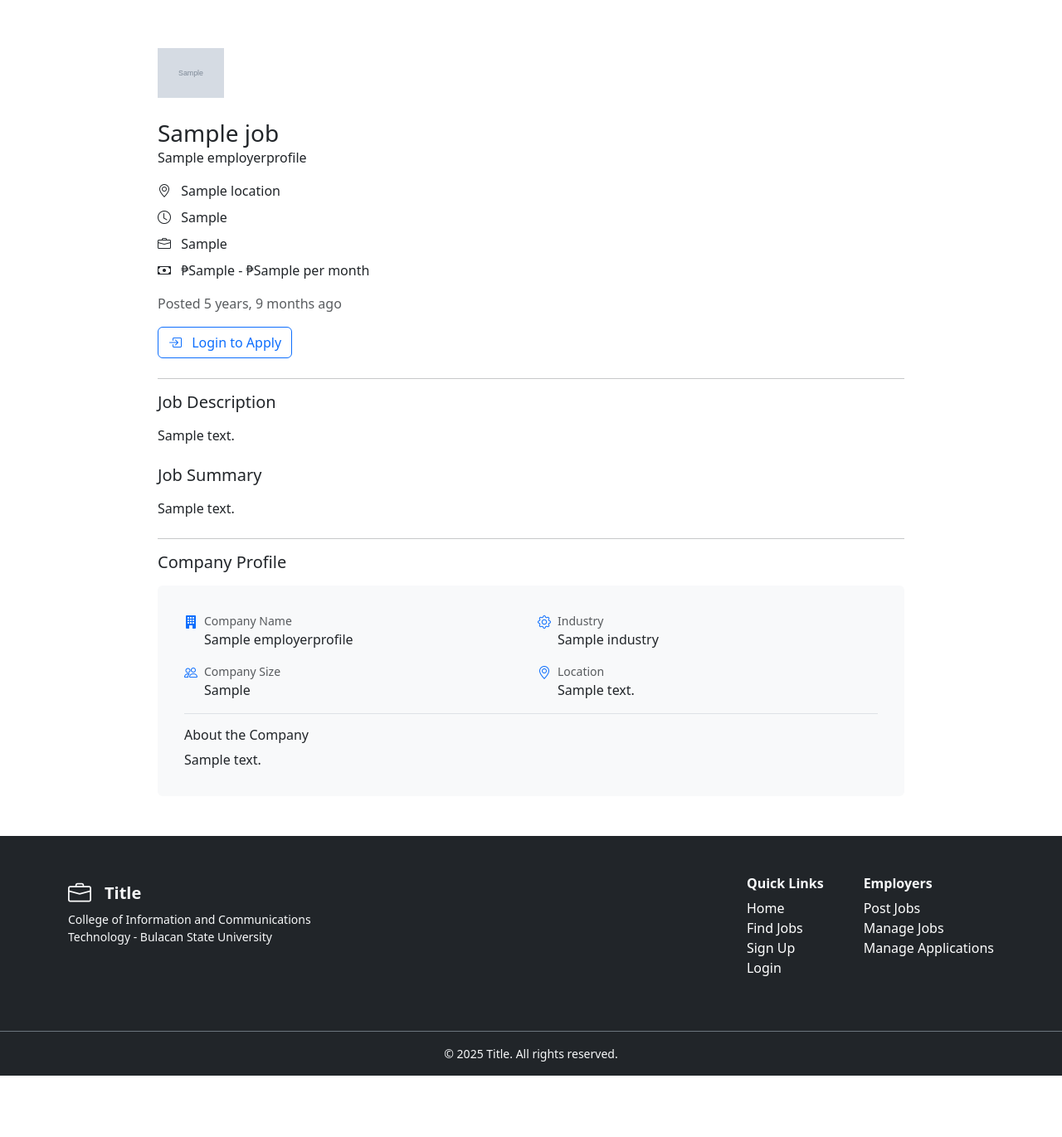
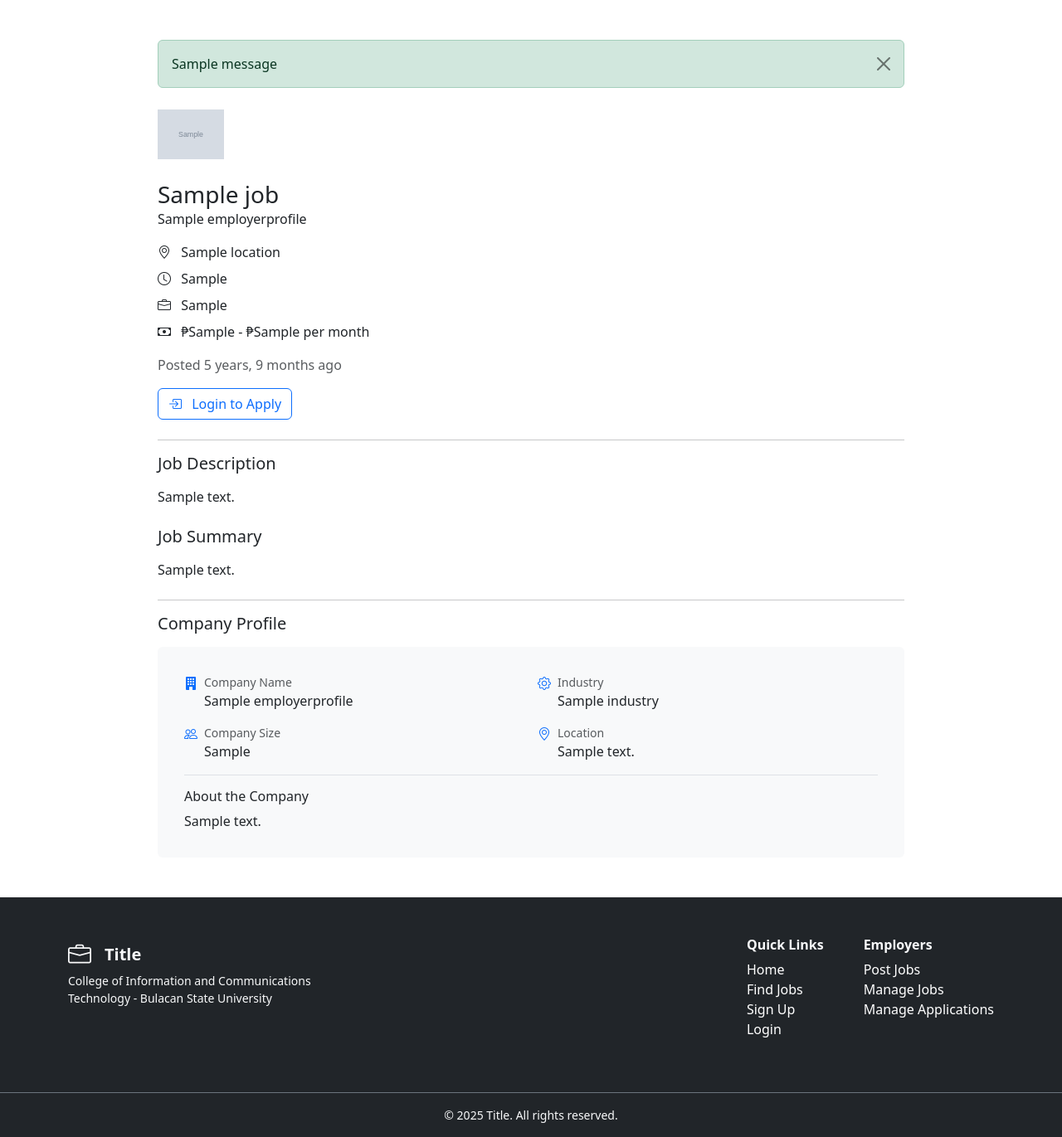
Before and after one commit to alexgalicio/jobportal, a Django app: template main/templates/main/job_detail_full.html in a window 1280 px wide. Shown: the part 69-1440 px from the top of the page at 83% size. Before the commit the page ends 1366 px from the top, so only its background shows below. Run offline with Django 5.2, Linux system fonts and the light colour scheme; the template is opened without the code that fills it: most values are stand-ins (such as "Sample title", 1, 10 or a date in 2020); grey boxes marked "Sample" are stand-in pictures; one stand-in notice (Sample message) is shown; some libraries are stand-ins or nearby versions.

Commit message:
feat: add message

```diff
--- a/main/templates/main/job_detail_full.html
+++ b/main/templates/main/job_detail_full.html
@@ -3,8 +3,19 @@
 {% block title %}Title{% endblock %}
 
 {% block content %}
-<div class="container py-5 d-flex justify-content-center">
+<div class="container my-5 d-flex justify-content-center">
   <div class="w-100" style="max-width: 900px;">
+    {% if messages %}
+    <div class="mb-3">
+      {% for message in messages %}
+      <div class="alert alert-{{ message.tags }} alert-dismissible fade show" role="alert">
+        {{ message }}
+        <button type="button" class="btn-close" data-bs-dismiss="alert" aria-label="Close"></button>
+      </div>
+      {% endfor %}
+    </div>
+    {% endif %}
+
     <!-- job header -->
     <div class="mb-4">
       {% if job.employer.userprofile.employerprofile.logo %}
```
Also changed, not shown: main/templates/main/view_applications.html (+12 -1 lines).
